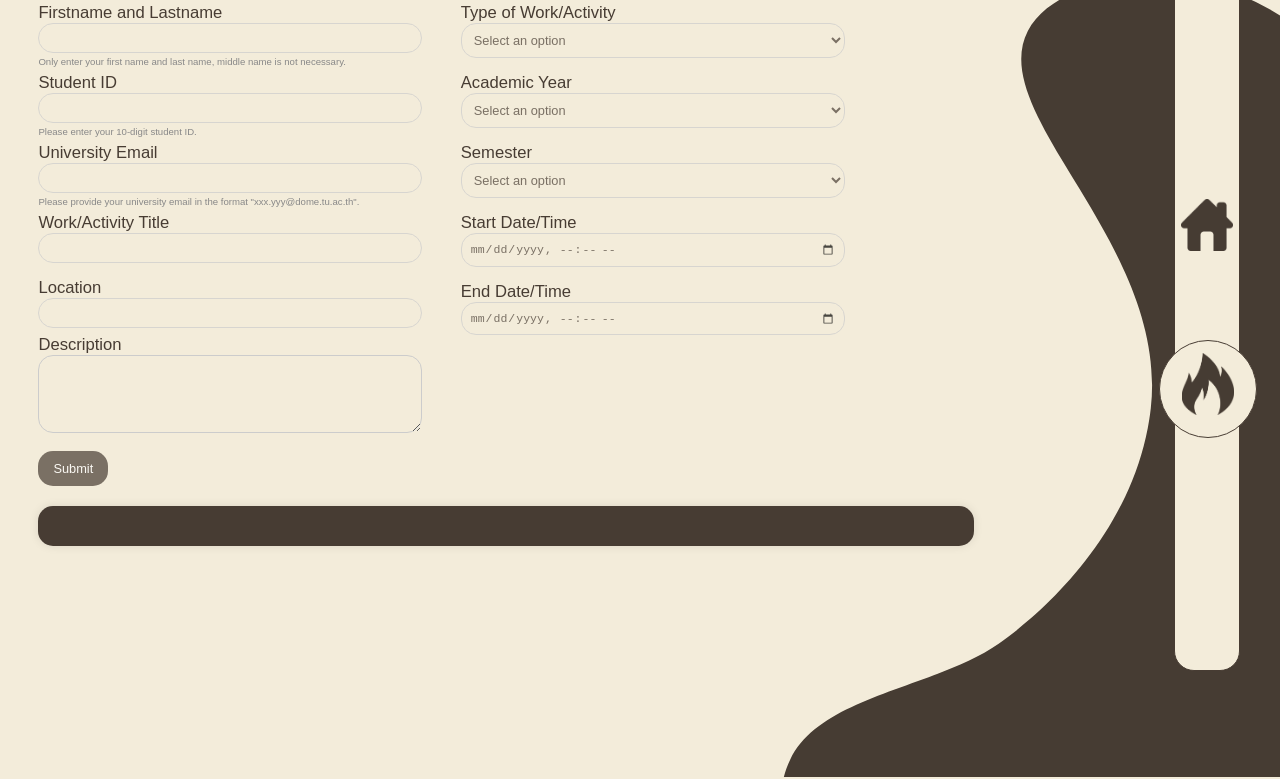
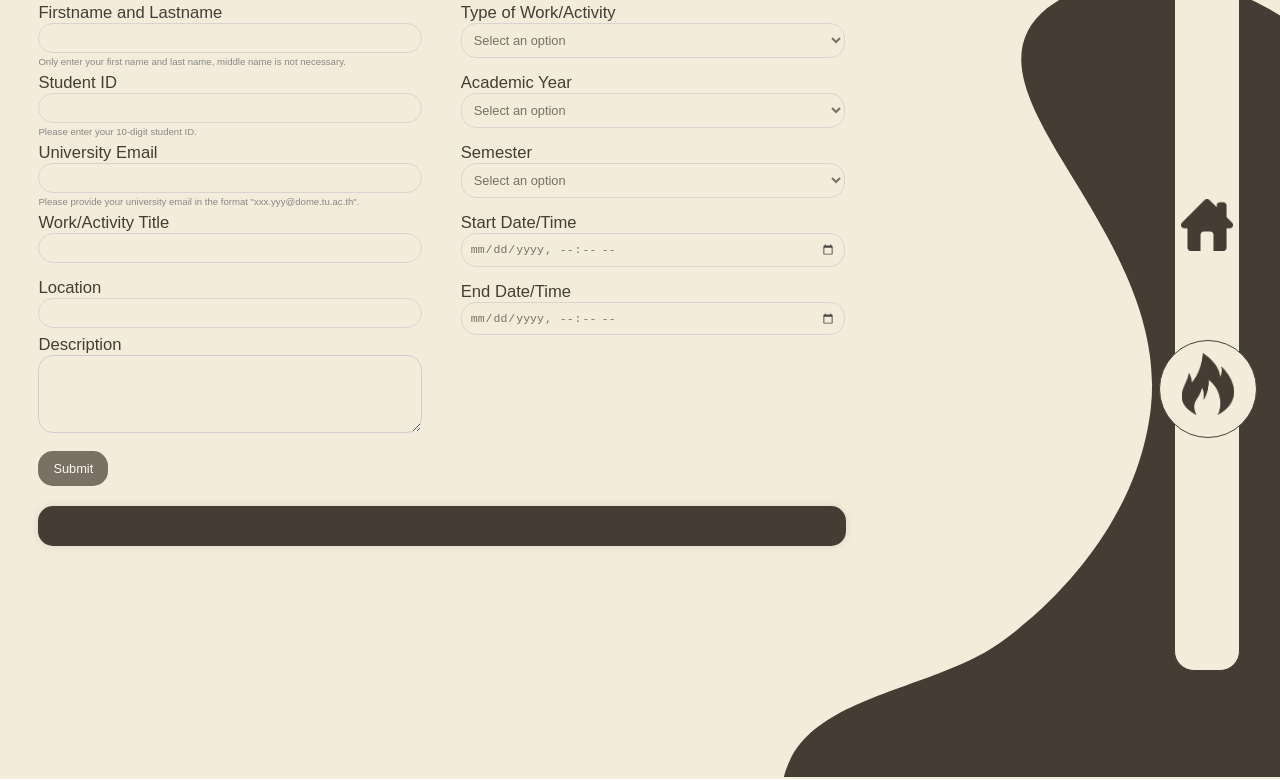
Before and after one commit to soravitt/CS100-Project-G27, a plain HTML site: page html/OurActivity.html in a window 1280 px wide. Shown: the part 89-869 px from the top of the page. Drawn offline with Linux system fonts and the light colour scheme; no server answers; a web font is replaced by a local one.

Commit message:
resize output border

```diff
--- a/CSS/activity.css
+++ b/CSS/activity.css
@@ -251,8 +251,8 @@ html{
     border-radius: 15px;
     box-shadow: 0 0 10px rgba(0, 0, 0, 0.1); /* Add a subtle box shadow */
     margin-top: 20px;
-    width: 70vw;
-    max-width: 70%;
+    width: 60vw;
+    max-width: 100%;
 }
 
 #formDataOutput strong {
```
